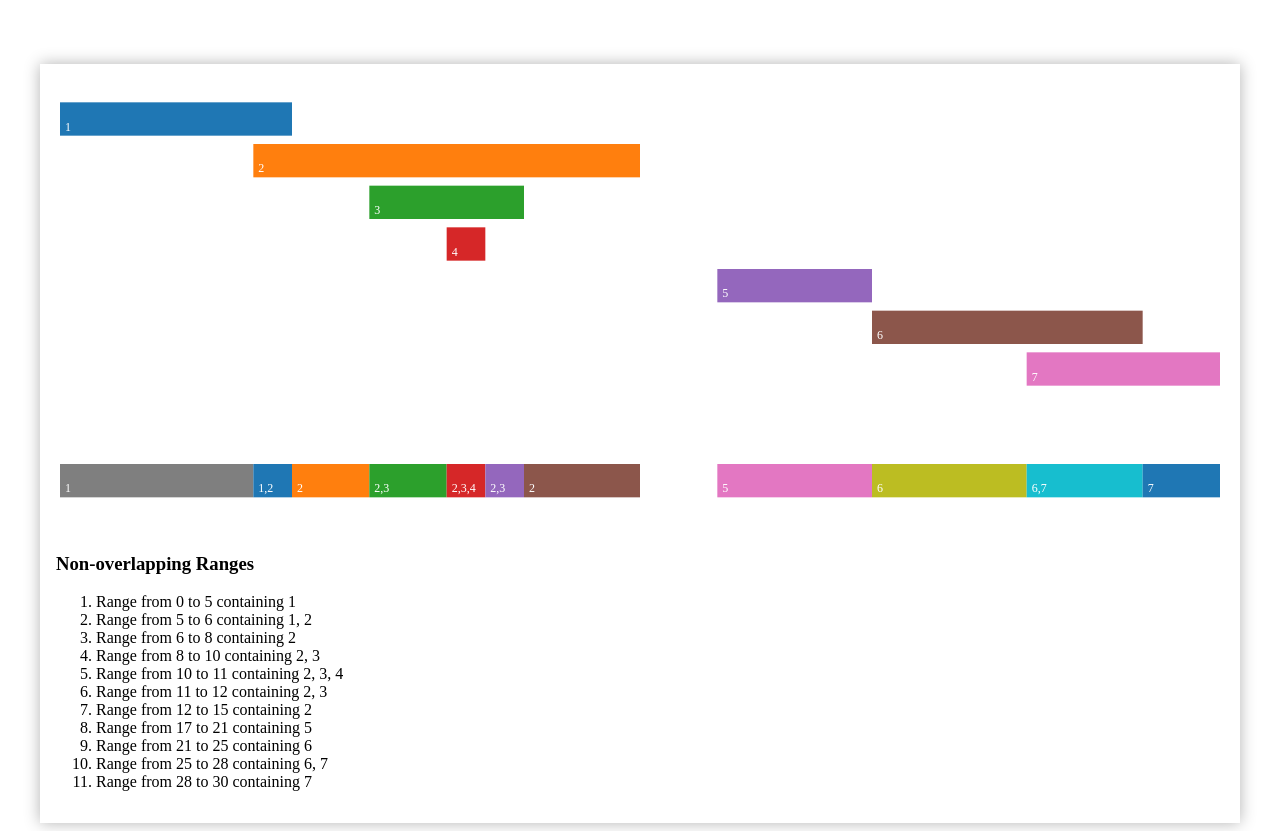
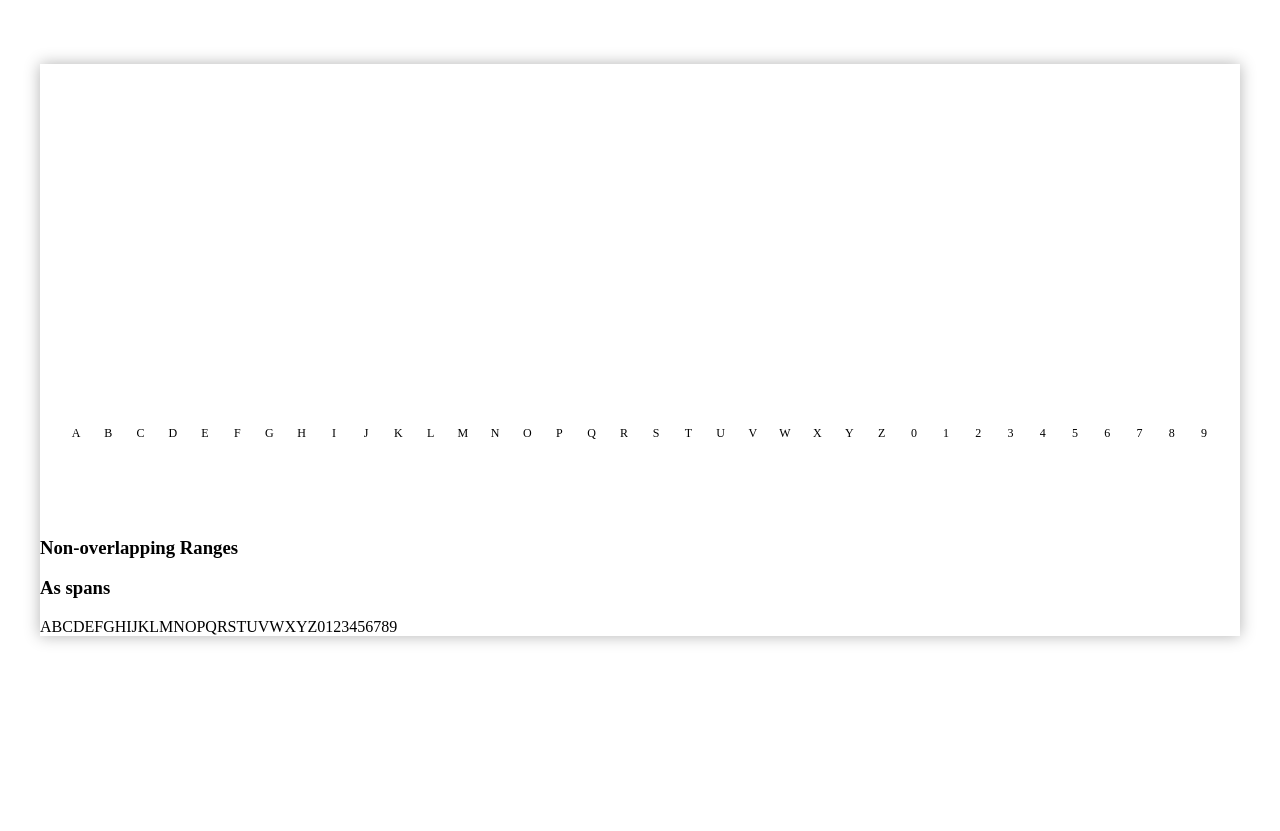
Before and after one commit to mfranke93/dom-tree-annotator, a plain HTML site: page index.html in a window 1280 px wide. After the commit the page ends 800 px from the top, so only its background shows below. Drawn offline with nearby package versions, Linux system fonts and the light colour scheme.

Commit message:
add code to create spans representing one or more annotation fragments
can also create fragments

```diff
--- a/script.js
+++ b/script.js
@@ -1,25 +1,25 @@
-const ranges = [
-  { id: 1, start:  0, end: 6 },
-  { id: 2, start:  5, end: 15 },
-  { id: 3, start:  8, end: 12 },
-  { id: 4, start: 10, end: 11 },
-  { id: 5, start: 17, end: 21 },
-  { id: 6, start: 21, end: 28 },
-  { id: 7, start: 25, end: 30 },
-];
+const text_content = 'ABCDEFGHIJKLMNOPQRSTUVWXYZ0123456789';
 
+const log_content = d3.select('.content');
+log_content.append('h3').text('Non-overlapping Ranges');
+const listing = log_content.append('ol');
+log_content.append('h3').text('As spans');
+const p = log_content.append('p').classed('annotated-text', true);
+
+function recalculateAndVisualize(ranges) {
   const x = d3.scaleLinear()
-  .domain([0, 30])
+    .domain([0, text_content.length])
     .range([20, 1180]);
   const y = d3.scaleBand()
-  .domain(ranges.map(d => d.id))
-  .range([30, 330])
+    .domain([...ranges.map(d => d.id), 'dummy'])
+    .range([30, 430])
     .paddingInner(0.2)
     .paddingOuter(0.2);
   const color = d3.scaleOrdinal(d3.schemeCategory10)
     .domain(ranges.map(d => d.id));
 
   // visualize
+  d3.select('svg').selectAll('text').remove();
   let sel = d3.select('svg')
     .selectAll('.range')
     .data(ranges, d => d.id);
@@ -45,6 +45,90 @@ sel.enter()
         .attr('fill', 'white')
         .attr('font-size', 12);
     });
+
+  // calculate and list
+  const nonoverlapping = unoverlapRanges(JSON.parse(JSON.stringify(ranges)));
+  const sel3 = listing.selectAll('li').data(nonoverlapping, (d,i)=>i);
+  sel3.enter()
+    .append('li')
+    .merge(sel3)
+    .text(d => {
+      return "Range from " + d.start + " to " + d.end + " containing " + d.ranges.map(d => d.id).join(", ");
+    });
+  sel3.exit().remove();
+
+  // visualize
+  let sel2 = d3.select('svg')
+    .selectAll('.range-nonoverlapping')
+    .data(nonoverlapping);
+  sel2.enter()
+    .append('rect')
+    .classed('range-nonoverlapping', true)
+    .each(function(d) {
+      d3.select(this).append('title').text(d => 'Range for items ' + d.ranges.map(d => d.id).join(', '));
+    })
+    .merge(sel2)
+    .attr('x', d => x(d.start))
+    .attr('width', d => x(d.end) - x(d.start))
+    .attr('y', y('dummy'))
+    .attr('height', y.bandwidth())
+    .attr('fill', (_,i) => color(i))
+    .each(function() {
+      const d = d3.select(this).datum();
+      d3.select('svg')
+        .append('text')
+        .attr('x', x(d.start) + 5)
+        .attr('y', y('dummy') + y.bandwidth() - 5)
+        .text(d.ranges.map(d => d.id).join(','))
+        .attr('fill', 'white')
+        .attr('font-size', 12);
+    });
+
+  // text
+  d3.select('svg')
+    .selectAll('.dummy')
+    .data(text_content.split(''))
+    .enter()
+    .append('text')
+    .attr('x', (d,i) => x(i) + (x(1) - x(0))/2)
+    .attr('y', y('dummy') + y.bandwidth() + 10)
+    .text(d => d)
+    .attr('font-size', 12)
+    .attr('text-anchor', 'middle');
+
+
+  // fill in text nodes
+  const text_length = text_content.length;
+  const text_nodes = [];
+  if (nonoverlapping.length) {
+    if (nonoverlapping[0].start > 0) text_nodes.push({start: 0, end: nonoverlapping[0].start, ranges: null});
+
+    for (let i = 0; i < nonoverlapping.length - 1; ++i)
+      if (nonoverlapping[i].end !== nonoverlapping[i+1].start)
+        text_nodes.push({start:nonoverlapping[i].end, end: nonoverlapping[i+1].start, ranges: null});
+
+    if (nonoverlapping[nonoverlapping.length - 1].end !== text_length) text_nodes.push({start: nonoverlapping[nonoverlapping.length - 1].end, end: text_length, ranges: null});
+  } else {
+    text_nodes.push({start: 0, end: text_length, ranges: null});
+  }
+
+  const all_ranges = [...nonoverlapping, ...text_nodes]
+    .sort((a,b) => a.start - b.start)
+    .map(d => {
+      d.text = text_content.slice(d.start, d.end);
+      return d;
+    });
+
+  let text = '';
+  for (const node of all_ranges) {
+    if (node.ranges === null) {
+      text += node.text;
+    } else {
+      text += `<span class="annotation" data-items="${node.ranges.map(d => d.id).join(', ')}">${node.text}</span>`;
+    }
+  }
+  p.html(text);
+}
 
 
 function unoverlapRanges(ranges) {
@@ -113,45 +197,22 @@ function unoverlapRanges(ranges) {
   return result;
 }
 
-// calculate and list
-const nonoverlapping = unoverlapRanges(ranges);
-console.log('Non-overlapping ranges: ', nonoverlapping);
-let log_content = d3.select('.content')
-  .append('div')
-  .classed('listing', true);
-log_content.append('h3').text('Non-overlapping Ranges');
-const lst = log_content.append('ol');
-lst.selectAll('li')
-  .data(nonoverlapping)
-  .enter()
-    .append('li')
-    .text(d => {
-      return "Range from " + d.start + " to " + d.end + " containing " + d.ranges.map(d => d.id).join(", ");
+let next_id = 0;
+const _ranges = [];
+
+p.on('mouseup', () => {
+  const selection = document.getSelection();
+  const range = selection.getRangeAt(0);
+
+  // find offset from start
+  const r2 = new Range();
+  r2.setStart(p.node(), 0);
+  r2.setEnd(range.startContainer, range.startOffset);
+  const pre_contents = r2.cloneContents().textContent;
+
+  _ranges.push({id: next_id++, start: pre_contents.length, end: pre_contents.length + range.cloneContents().textContent.length});
+
+  recalculateAndVisualize(_ranges);
 });
 
-// visualize
-let sel2 = d3.select('svg')
-  .selectAll('.range-nonoverlapping')
-  .data(nonoverlapping);
-sel2.enter()
-    .append('rect')
-    .classed('range-nonoverlapping', true)
-    .each(function(d) {
-      d3.select(this).append('title').text(d => 'Range for items ' + d.ranges.map(d => d.id).join(', '));
-    })
-  .merge(sel2)
-    .attr('x', d => x(d.start))
-    .attr('width', d => x(d.end) - x(d.start))
-    .attr('y', 400)
-    .attr('height', y.bandwidth())
-    .attr('fill', (_,i) => color(i))
-    .each(function() {
-      const d = d3.select(this).datum();
-      d3.select('svg')
-        .append('text')
-        .attr('x', x(d.start) + 5)
-        .attr('y', 400 + y.bandwidth() - 5)
-        .text(d.ranges.map(d => d.id).join(','))
-        .attr('fill', 'white')
-        .attr('font-size', 12);
-    });
+recalculateAndVisualize(_ranges);
--- a/style.css
+++ b/style.css
@@ -8,3 +8,12 @@
 .listing {
   padding: 1em;
 }
+
+.annotated-text .annotation {
+  background: #d9b1b1;
+}
+
+.annotated-text .annotation::after {
+  content: attr(data-items);
+  font-size: xx-small;
+}
```
Lines whose indentation alone changed are shown as unchanged.
